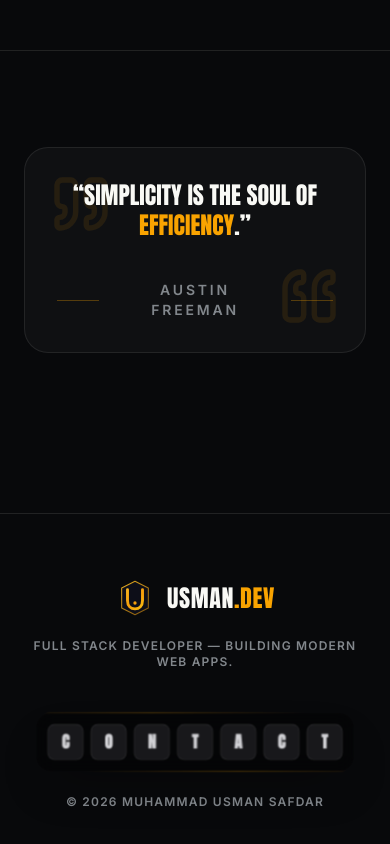
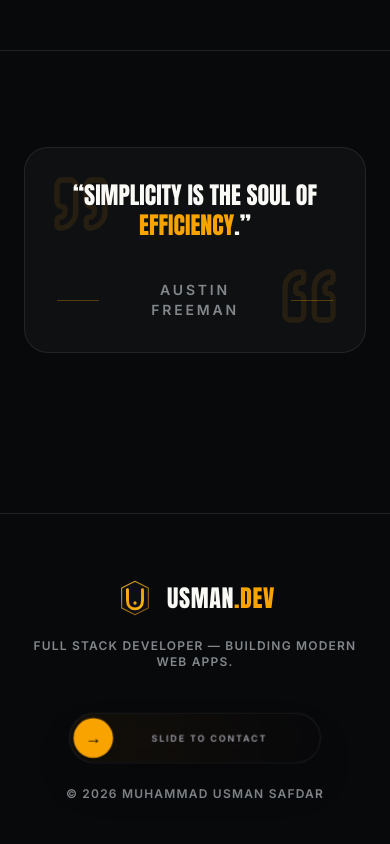
Before and after one commit to usmansHUB/portfolio, a React (Vite) app: page / in a window 390 px wide. Shown: the part 2239-3083 px from the top of the page. Built offline with nearby package versions, Linux system fonts and the light colour scheme.

Commit message:
feat: complete slider reveal for mobile touch screens in social-flip-button

```diff
--- a/src/components/ui/social-flip-button.jsx
+++ b/src/components/ui/social-flip-button.jsx
@@ -1,5 +1,5 @@
 "use client";;
-import { motion, AnimatePresence } from "framer-motion";
+import { motion, AnimatePresence, useMotionValue, useTransform, animate } from "framer-motion";
 import React, { useState } from "react";
 import { cn } from "@/lib/utils";
 import {
@@ -30,17 +30,11 @@ const SocialFlipNode = ({
     tooltipIndex,
     itemClassName,
     frontClassName,
-    backClassName,
-    onNodeClick
+    backClassName
 }) => {
     const Wrapper = item.href ? "a" : "div";
     const wrapperProps = item.href
-        ? {
-            href: item.href,
-            target: "_blank",
-            rel: "noopener noreferrer",
-            onClick: (e) => onNodeClick(e, index)
-          }
+        ? { href: item.href, target: "_blank", rel: "noopener noreferrer" }
         : { onClick: item.onClick };
 
     return (
@@ -115,13 +109,35 @@ export function SocialFlipButton({
 }) {
     const [isHovered, setIsHovered] = useState(false);
     const [tooltipIndex, setTooltipIndex] = useState(null);
+    const [isTouch, setIsTouch] = useState(false);
+    const [isRevealed, setIsRevealed] = useState(false);
     const containerRef = React.useRef(null);
+
+    // Framer motion drag tracking values
+    const x = useMotionValue(0);
+    const textOpacity = useTransform(x, [0, 160], [1, 0]);
+
+    React.useEffect(() => {
+        const checkTouch = () => {
+            setIsTouch(!window.matchMedia("(hover: hover)").matches);
+        };
+        checkTouch();
+        window.addEventListener("resize", checkTouch);
+        return () => window.removeEventListener("resize", checkTouch);
+    }, []);
 
     React.useEffect(() => {
         const handleClickOutside = (e) => {
+            if (isTouch) {
+                if (isRevealed && containerRef.current && !containerRef.current.contains(e.target)) {
+                    setIsRevealed(false);
+                    setTooltipIndex(null);
+                }
+            } else {
                 if (isHovered && containerRef.current && !containerRef.current.contains(e.target)) {
                     setIsHovered(false);
                     setTooltipIndex(null);
+                }
             }
         };
         document.addEventListener("mousedown", handleClickOutside);
@@ -130,9 +146,16 @@ export function SocialFlipButton({
             document.removeEventListener("mousedown", handleClickOutside);
             document.removeEventListener("touchstart", handleClickOutside);
         };
-    }, [isHovered]);
+    }, [isHovered, isRevealed, isTouch]);
 
     const handleNodeClick = (e, index) => {
+        if (isTouch) {
+            // Intercept first tap to display tooltip
+            if (tooltipIndex !== index) {
+                e.preventDefault();
+                setTooltipIndex(index);
+            }
+        } else {
             const supportsHover = window.matchMedia("(hover: hover)").matches;
             if (!supportsHover) {
                 if (!isHovered) {
@@ -142,6 +165,7 @@ export function SocialFlipButton({
                 } else if (tooltipIndex !== index) {
                     e.preventDefault();
                     setTooltipIndex(index);
+                }
             }
         }
     };
@@ -189,15 +213,65 @@ export function SocialFlipButton({
         displayItems = defaultItems;
     }
 
+    // Slide-to-reveal mobile gesture container
+    if (isTouch && !isRevealed) {
+        return (
+            <div className={cn("flex items-center justify-center w-full", className)}>
+                <div
+                    ref={containerRef}
+                    className="relative h-14 w-[280px] rounded-full bg-zinc-950/60 border border-white/10 flex items-center p-1 shadow-2xl backdrop-blur-md overflow-hidden select-none"
+                >
+                    {/* Subtle gradient background shimmer */}
+                    <div className="absolute inset-0 bg-gradient-to-r from-accent/5 to-transparent pointer-events-none" />
+
+                    {/* Slide guide label */}
+                    <motion.span
+                        style={{ opacity: textOpacity }}
+                        className="absolute inset-y-0 left-12 right-4 flex items-center justify-center text-[10px] font-bold tracking-[0.2em] text-zinc-400 text-center uppercase pointer-events-none"
+                    >
+                        Slide to Contact
+                    </motion.span>
+
+                    {/* Interactive slider knob */}
+                    <motion.div
+                        drag="x"
+                        dragConstraints={{ left: 0, right: 224 }}
+                        dragElastic={0.05}
+                        dragMomentum={false}
+                        style={{ x }}
+                        onDragEnd={() => {
+                            if (x.get() > 190) {
+                                setIsRevealed(true);
+                                x.set(0); // reset position
+                            } else {
+                                animate(x, 0, { type: "spring", stiffness: 300, damping: 20 });
+                            }
+                        }}
+                        className="h-11 w-11 rounded-full bg-accent flex items-center justify-center text-black font-semibold text-lg cursor-grab active:cursor-grabbing shadow-lg"
+                    >
+                        <motion.span
+                            animate={{ x: [0, 4, 0] }}
+                            transition={{ repeat: Infinity, duration: 1.5, ease: "easeInOut" }}
+                        >
+                            →
+                        </motion.span>
+                    </motion.div>
+                </div>
+            </div>
+        );
+    }
+
     return (
         <div className={cn("flex items-center justify-center gap-4", className)}>
             <div
                 ref={containerRef}
                 className="group relative flex items-center justify-center gap-2 rounded-2xl glass-border bg-black/40 p-3 shadow-2xl backdrop-blur-md"
-                onMouseEnter={() => setIsHovered(true)}
+                onMouseEnter={() => !isTouch && setIsHovered(true)}
                 onMouseLeave={() => {
+                    if (!isTouch) {
                         setIsHovered(false);
                         setTooltipIndex(null);
+                    }
                 }}>
                 {/* Border Lines Container - Clipped */}
                 <div
@@ -228,7 +302,7 @@ export function SocialFlipButton({
                         key={index}
                         item={item}
                         index={index}
-                        isHovered={isHovered}
+                        isHovered={isTouch ? isRevealed : isHovered}
                         setTooltipIndex={setTooltipIndex}
                         tooltipIndex={tooltipIndex}
                         itemClassName={itemClassName}
```
Lines whose indentation alone changed are shown as unchanged.
